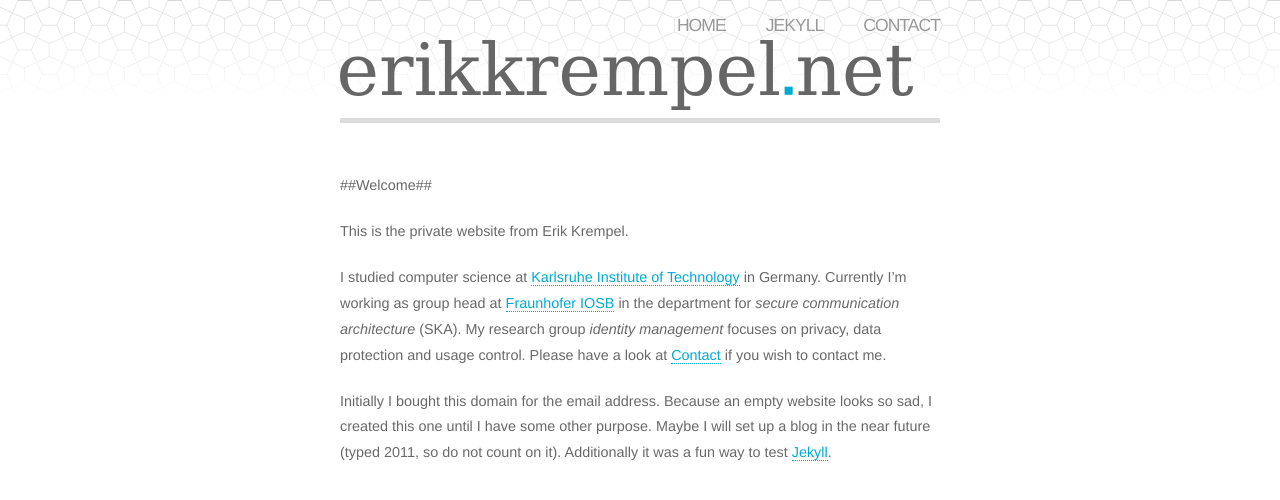
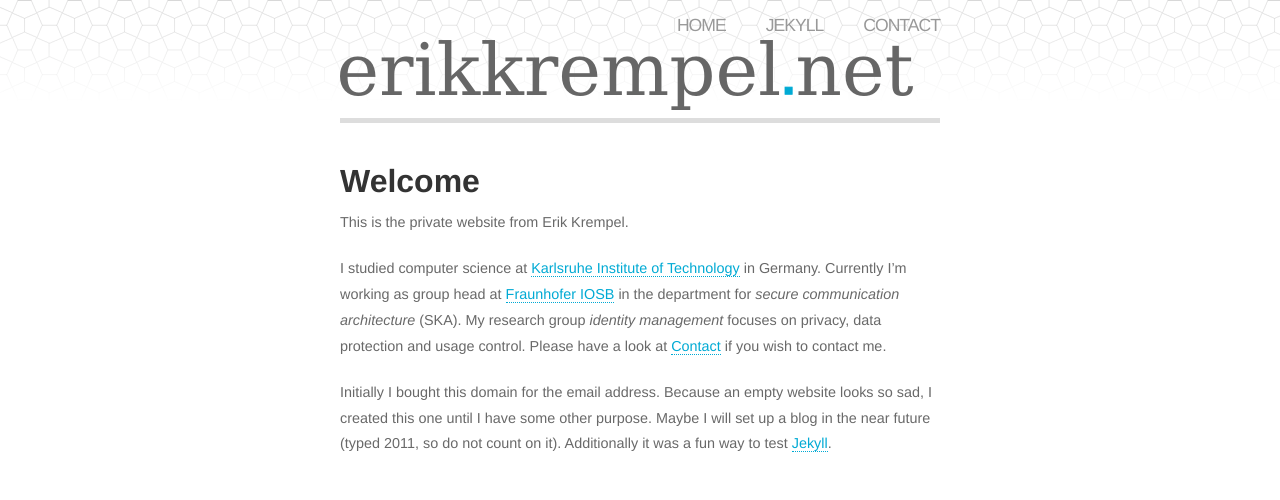
Before and after one commit to ekrempel/ekrempel.github.io, a Jekyll site: the page built from index.markdown, in a window 1280 px wide. Shown: the top 500 px of the page. Built offline with Jekyll 4.4.1, drawn with Linux system fonts in a browser that asks for light colours.

Commit message:
tried to fix the display error of the headers

```diff
--- a/index.markdown
+++ b/index.markdown
@@ -3,7 +3,8 @@ layout: default
 title: www.erikkrempel.net
 ---
 
-##Welcome##
+Welcome
+=======
 
 This is the private website from Erik Krempel.
 
--- a/jekyll/index.markdown
+++ b/jekyll/index.markdown
@@ -3,7 +3,8 @@ layout: default
 title: Jekyll
 ---
 
-##Jekyll##
+Jekyll
+======
 
 Jekyll is a Ruby-based static site generator.  You write your content in Markdown or HTML, deliver a layout and Jekyll generates static HTML.
 
```
